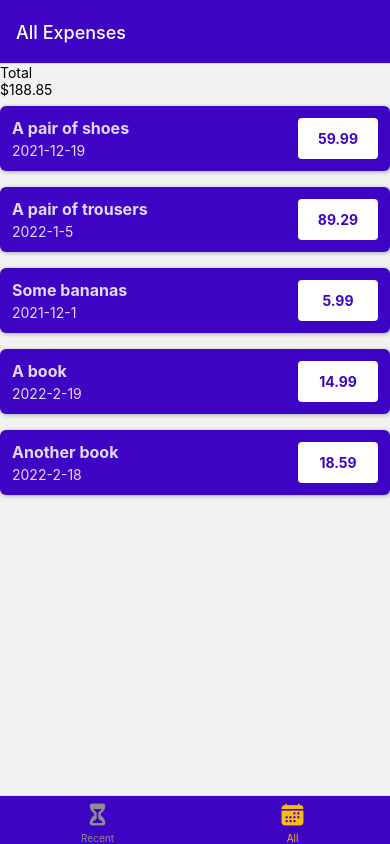
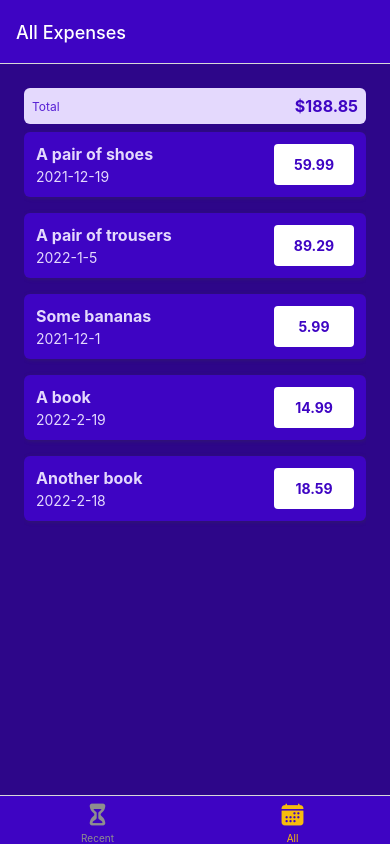
Before and after one commit to Bartek-Wieckowski/react-native-expense-app, a React Native app: screen /AllExpenses in a window 390 px wide. Built offline with nearby package versions, Linux system fonts and the light colour scheme.

Commit message:
create styles and add them into component

```diff
--- a/components/ExpensesOtuput/ExpensesOutput.jsx
+++ b/components/ExpensesOtuput/ExpensesOutput.jsx
@@ -1,7 +1,7 @@
-import { View } from 'react-native';
-
+import { View, StyleSheet } from 'react-native';
 import ExpensesList from './ExpensesList';
 import ExpensesSummary from './ExpensesSummary';
+import { GlobalStyles } from '../../constants/styles';
 
 const DUMMY_EXPENSES = [
   {
@@ -38,9 +38,17 @@
 
 export default function ExpensesOutput({ expenses, expensesPeriod }) {
   return (
-    <View>
+    <View style={styles.container}>
       <ExpensesSummary expenses={DUMMY_EXPENSES} periodName={expensesPeriod} />
       <ExpensesList expenses={DUMMY_EXPENSES} />
     </View>
   );
 }
+
+const styles = StyleSheet.create({
+  container: {
+    flex: 1,
+    padding: 24,
+    backgroundColor: GlobalStyles.colors.primary700,
+  },
+});
--- a/components/ExpensesOtuput/ExpensesSummary.jsx
+++ b/components/ExpensesOtuput/ExpensesSummary.jsx
@@ -1,14 +1,35 @@
-import { View, Text } from 'react-native';
+import { View, Text, StyleSheet } from 'react-native';
+import { GlobalStyles } from '../../constants/styles';
 
-export default  function ExpensesSummary({ expenses, periodName }) {
+export default function ExpensesSummary({ expenses, periodName }) {
   const expensesSum = expenses.reduce((sum, expense) => {
-    return sum + expense.amount
+    return sum + expense.amount;
   }, 0);
 
   return (
-    <View>
-      <Text>{periodName}</Text>
-      <Text>${expensesSum.toFixed(2)}</Text>
+    <View style={styles.container}>
+      <Text style={styles.period}>{periodName}</Text>
+      <Text style={styles.sum}>${expensesSum.toFixed(2)}</Text>
     </View>
   );
 }
+
+const styles = StyleSheet.create({
+  container: {
+    padding: 8,
+    backgroundColor: GlobalStyles.colors.primary50,
+    borderRadius: 6,
+    flexDirection: 'row',
+    justifyContent: 'space-between',
+    alignItems: 'center',
+  },
+  period: {
+    fontSize: 12,
+    color: GlobalStyles.colors.primary400,
+  },
+  sum: {
+    fontSize: 16,
+    fontWeight: 'bold',
+    color: GlobalStyles.colors.primary500,
+  },
+});
```
